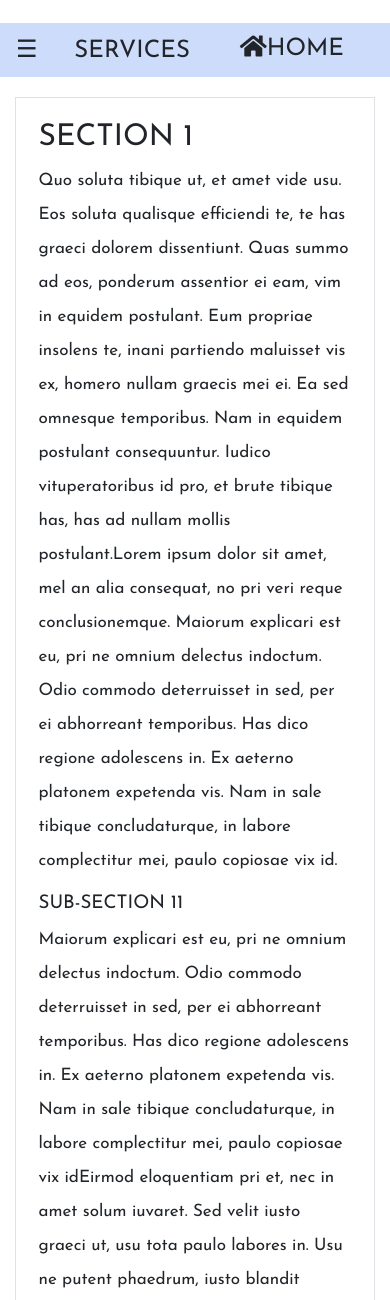
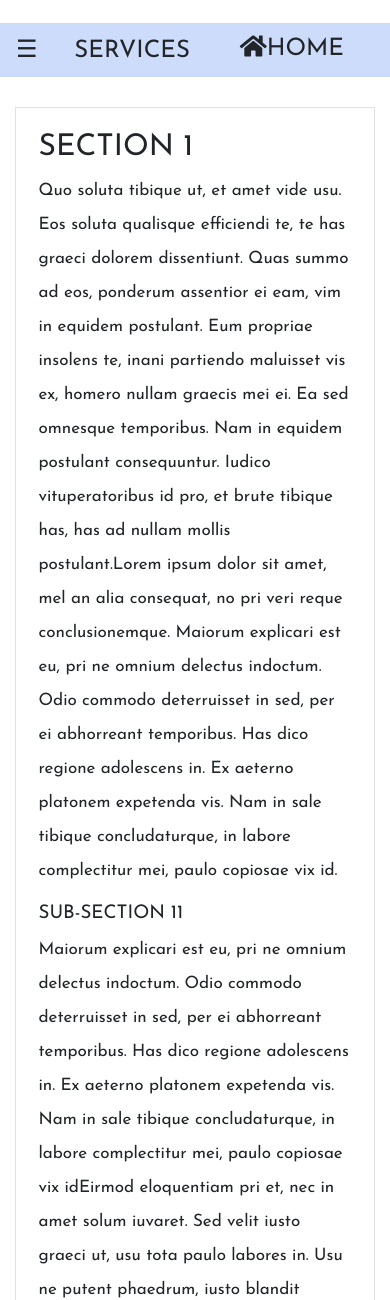
Before and after one commit to SimonAgarwal/DSDDC, a PHP site: page /services.html in a window 390 px wide. Shown: the part 254-1554 px from the top of the page. Run offline with PHP 8.4, Linux system fonts and the light colour scheme.

Commit message:
resposive

```diff
--- a/services.css
+++ b/services.css
@@ -69,7 +69,7 @@ div.side{
     display:none;
     }
 .sections{
-    margin-top:20px;
+    margin-top:30px;
     font-family: 'Josefin Sans';
     font-size:17px;
     line-height:2;
@@ -115,5 +115,7 @@ div.side{
         font-size:13px;
         margin-left:15px;
     }
-
+    #mySidebar{
+        width:95%
+    }
 }
--- a/services.html
+++ b/services.html
@@ -29,7 +29,7 @@
     </div>
 
     <!--Sidebar-->
-    <div class="w3-sidebar w3-bar-block w3-card w3-animate-left"  style="display:none;position:fixed" id="mySidebar">
+<div class="w3-sidebar w3-bar-block w3-card w3-animate-left response"   style="display:none;position:fixed;" id="mySidebar">
         <button class="w3-bar-item w3-button w3-large"
         onclick="w3_close()">CLOSE <i class="fa fa-times" aria-hidden="true"></i></button>
         <div class="subNav">
@@ -209,10 +209,10 @@
 <script>
     function w3_open() {
   document.getElementById("main").style.marginLeft = "25%";
-  document.getElementById("mySidebar").style.width = "25%";
+ //document.getElementById("mySidebar").style.width = "25%";
   document.getElementById("mySidebar").style.display = "block";
   document.getElementById("openNav").style.display = 'none';
-}
+  }
 
 function w3_close() {
   document.getElementById("main").style.marginLeft = "0%";
```
